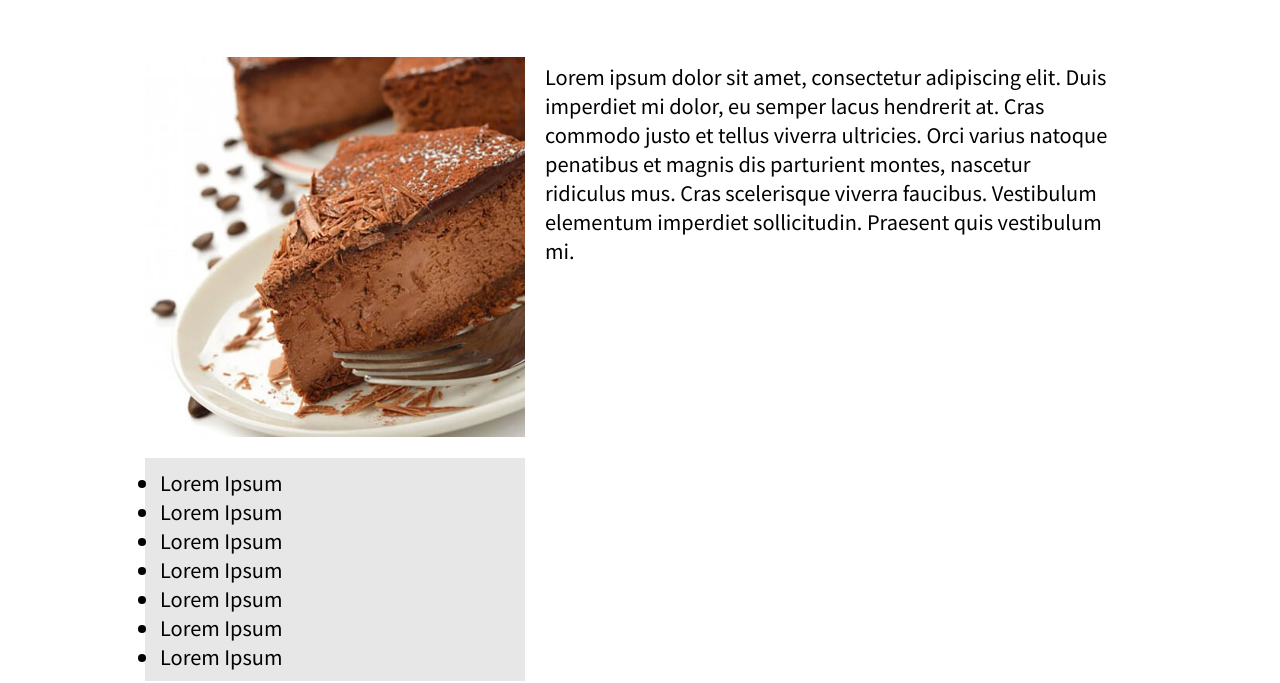
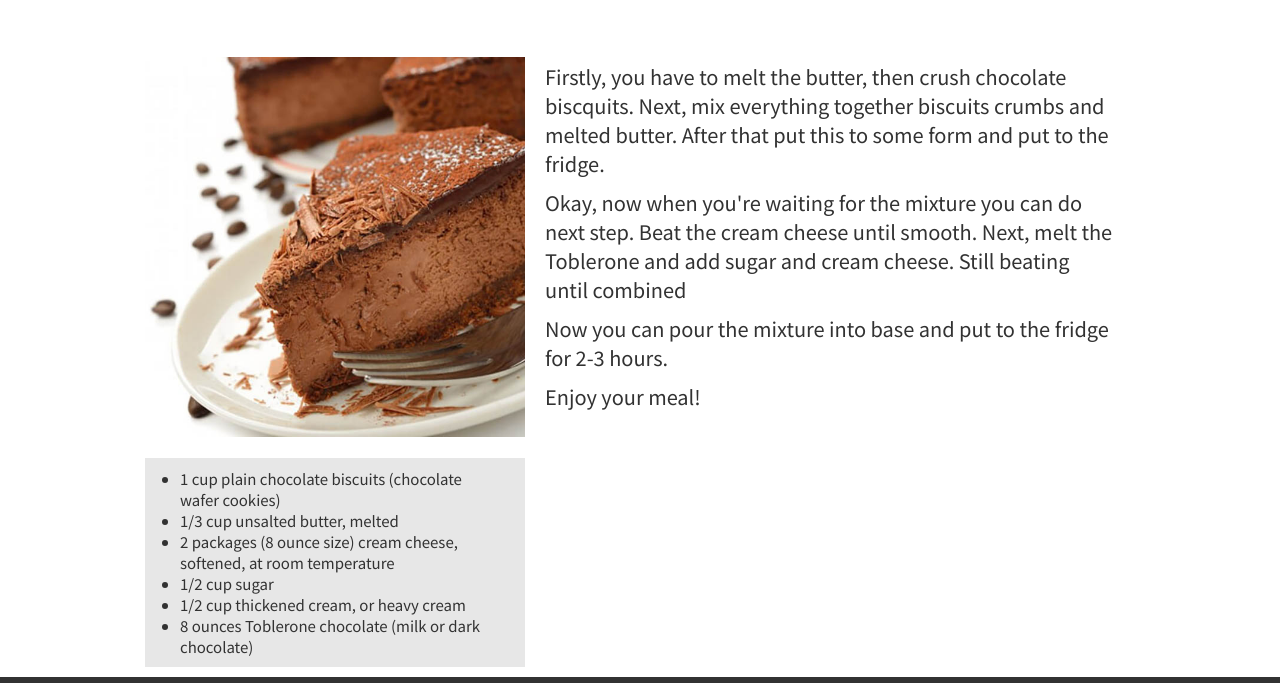
Before and after one commit to Wojo3214/Toblerone, a plain HTML site: page subpages/cheesecake.html in a window 1280 px wide. Shown: the part 135-818 px from the top of the page. Drawn offline with nearby package versions, Linux system fonts and the light colour scheme.

Commit message:
Add files via upload

```diff
--- a/mystyle.css
+++ b/mystyle.css
@@ -484,13 +484,27 @@ footer{
 
 .ingredients{
     background-color: #e7e7e7;
-    padding: 10px 15px;
+    padding: 10px 35px;
+    box-sizing: border-box;
+}
+
+.ingredients{
+    font-size: 15px;
+    color: #323232;
 }
 
 .ingredient-text{
         margin: 20px;
-        width: 60%;
-    }
+}
+
+.ingredient-text p{
+    margin: 10px 0;
+    color: #323232;
+}
+
+.ingredient-text p:nth-child(1){
+    margin-top: 0px;
+}
 
 /******HISTORY******/
 
@@ -759,6 +773,10 @@ footer{
         width: 60%;
     }
 
+    .ingredient-text{
+        width: 60%;
+    }
+
     form{
         text-align: center;
     }
--- a/subpages/cheesecake.html
+++ b/subpages/cheesecake.html
@@ -50,20 +50,21 @@
                         <img src="../img/cheesecake1.jpg" alt="cheesecake-dessert">
                         <div class="ingredients">
                             <ul>
-                                <li>Lorem Ipsum</li>
-                                <li>Lorem Ipsum</li>
-                                <li>Lorem Ipsum</li>
-                                <li>Lorem Ipsum</li>
-                                <li>Lorem Ipsum</li>
-                                <li>Lorem Ipsum</li>
-                                <li>Lorem Ipsum</li>
+                                <li>1 cup plain chocolate biscuits (chocolate wafer cookies)</li>
+                                <li>1/3 cup unsalted butter, melted</li>
+                                <li>2 packages (8 ounce size) cream cheese, softened, at room temperature</li>
+                                <li>1/2 cup sugar</li>
+                                <li>1/2 cup thickened cream, or heavy cream</li>
+                                <li>8 ounces Toblerone chocolate (milk or dark chocolate)</li>
                             </ul>
-
                         </div>
                     </div>
                     <hr>
                     <div class="ingredient-text">
-                    <p>Lorem ipsum dolor sit amet, consectetur adipiscing elit. Duis imperdiet mi dolor, eu semper lacus hendrerit at. Cras commodo justo et tellus viverra ultricies. Orci varius natoque penatibus et magnis dis parturient montes, nascetur ridiculus mus. Cras scelerisque viverra faucibus. Vestibulum elementum imperdiet sollicitudin. Praesent quis vestibulum mi.</p>
+                    <p>Firstly, you have to melt the butter, then crush chocolate biscquits. Next, mix everything together biscuits crumbs and melted butter. After that put this to some form and put to the fridge.</p>
+                    <p>Okay, now when you're waiting for the mixture you can do next step. Beat the cream cheese until smooth. Next, melt the Toblerone and add sugar and cream cheese. Still beating until combined</p>
+                    <p>Now you can pour the mixture into base and put to the fridge for 2-3 hours.</p>
+                    <p>Enjoy your meal!</p>
                 </div>
                 </div>
             </div>
```
Also changed, not shown: index.html (+1 -1 lines), subpages/products.html (+1 -1 lines).
